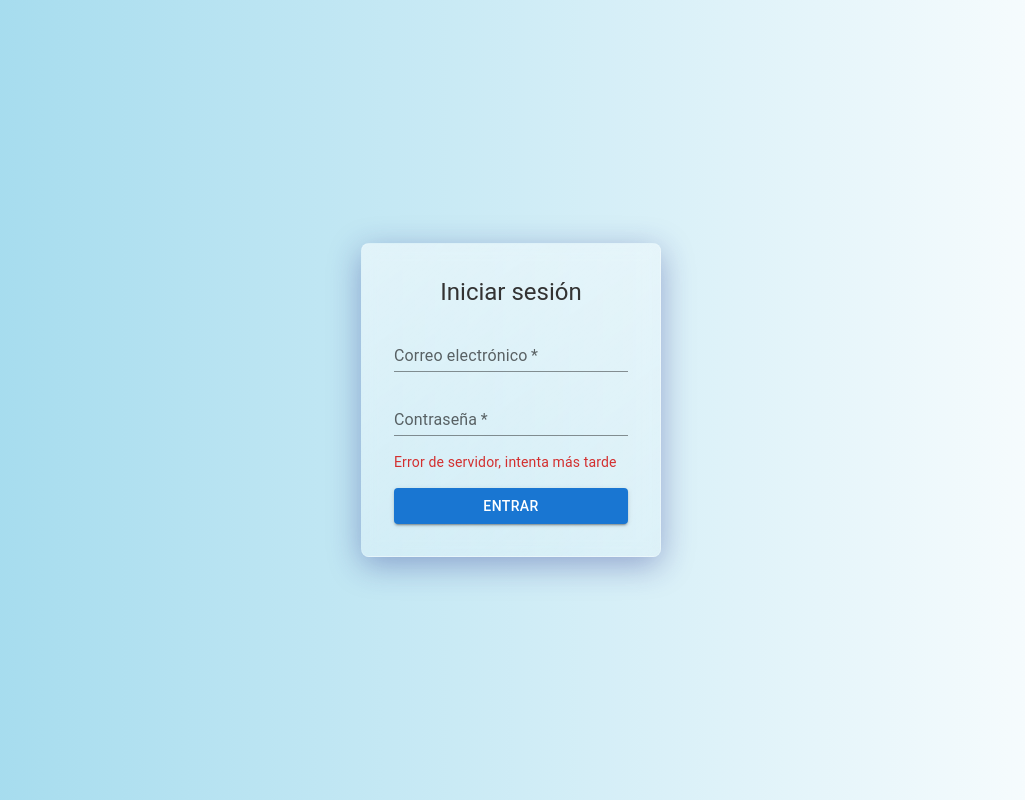
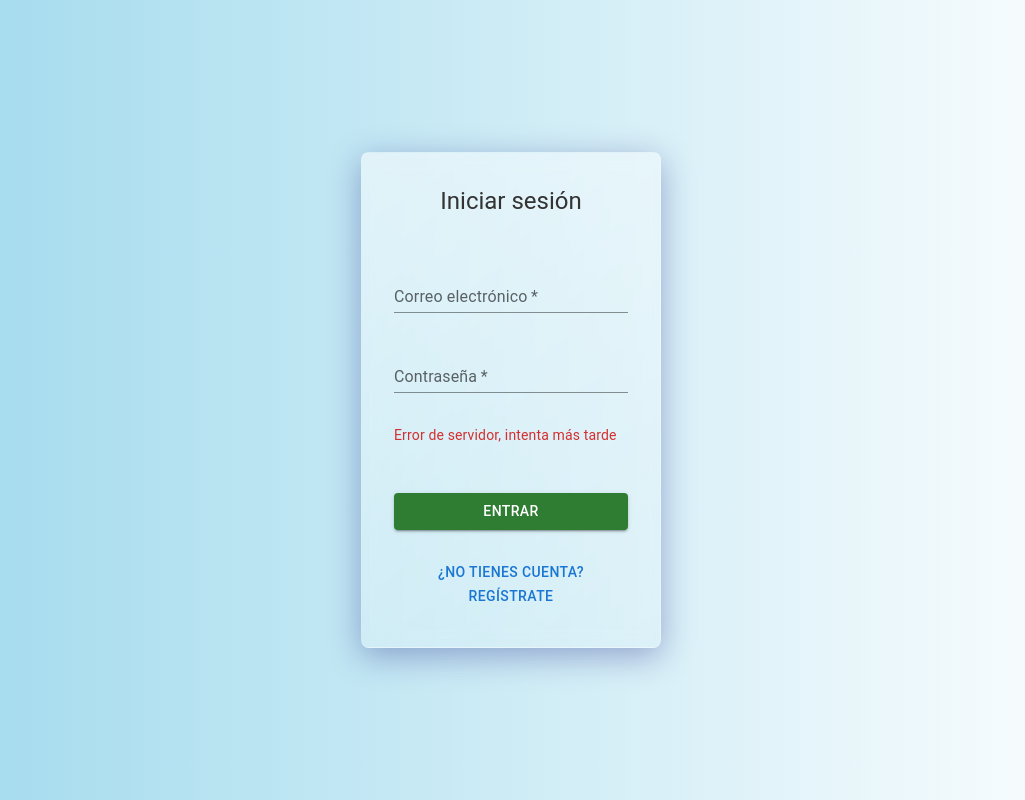
Before and after one commit to ByteCscript/FrontEnd_IA_Proyect, a React (Create React App) app: page /login in a window 1280 px wide. Both pictures are taken after a click on the button "ENTRAR". Shown: the whole page, without its empty margins (129-1154 px from the left). Built offline with nearby package versions, Linux system fonts and the light colour scheme; no server answers.

Commit message:
envio de la informacion del usuairo al dashboard se envia el nombre mapeado de get users para que se vea en el board
- Se adiciona logica front inicial para registrar un usuario nuevo

```diff
--- a/src/api/ApiService.js
+++ b/src/api/ApiService.js
@@ -48,5 +48,21 @@ export async function getReports() {
   const response = await ApiService.get('/reports');
   return response.data;
 }
+/**
+ * GET /users
+ * Listar usuarios con roles => list[UserOut]
+ */
+export async function getUsers() {
+  const response = await ApiService.get('/users');
+  return response.data;
+}
+
+export async function createUser({ email, password, name }) {
+  const payload = { email, password, name, roles: [1] };
+  const response = await ApiService.post('/crear-usuarios', payload);
+  return response.data;
+}
+
+
 
 export default ApiService;
--- a/src/contexts/AuthContext.js
+++ b/src/contexts/AuthContext.js
@@ -1,32 +1,56 @@
 // src/contexts/AuthContext.jsx
 import React, { createContext, useState, useEffect } from "react";
 import AuthService from "../api/auth";
+import { getUsers } from "../api/ApiService";
 
 export const AuthContext = createContext();
 
 export function AuthProvider({ children }) {
   const [token, setToken] = useState(null);
+  const [user, setUser] = useState(null);
   const [loading, setLoading] = useState(true);
 
   useEffect(() => {
     const t = localStorage.getItem("access_token");
-    if (t) setToken(t);
+    const emailStored = localStorage.getItem("user_email");
+    if (t && emailStored) {
+      setToken(t);
+      // recuperar nombre si lo teníamos guardado
+      setUser({ email: emailStored, name: localStorage.getItem("user_name") });
+    }
     setLoading(false);
   }, []);
 
-  // ----- Asegúrate de esta firma: recibe un objeto {email,password} -----
   const signIn = async ({ email, password }) => {
+    // 1. Realizar login y obtener token
     const accessToken = await AuthService.login({ email, password });
     setToken(accessToken);
+    localStorage.setItem("access_token", accessToken);
+
+    // 2. Obtener lista de usuarios y buscar el que coincide
+    const users = await getUsers();
+    const matched = users.find((u) => u.email === email);
+    const name = matched?.name || email;
+
+    // 3. Guardar y establecer user
+    setUser({ email, name });
+    localStorage.setItem("user_email", email);
+    localStorage.setItem("user_name", name);
+
+    return accessToken;
   };
 
   const signOut = () => {
     AuthService.logout();
     setToken(null);
+    setUser(null);
+    localStorage.removeItem("access_token");
+    localStorage.removeItem("user_email");
+    localStorage.removeItem("user_name");
   };
 
   return (
-    <AuthContext.Provider value={{ token, loading, signIn, signOut }}>
+    <AuthContext.Provider value={{ user, token, loading, signIn, signOut }}>
       {children}
     </AuthContext.Provider>
   );
--- a/src/pages/DashboardPage/DashboardPage.js
+++ b/src/pages/DashboardPage/DashboardPage.js
@@ -68,13 +68,9 @@ export default function DashboardPage() {
             >
               <Avatar {...stringAvatar(name)} />
               <Typography
-                sx={{
-                  color: "#fff",
-                  fontWeight: 500,
-                  marginLeft: "1rem",
-                }}
+                sx={{ color: "#fff", fontWeight: 500, marginLeft: "1rem" }}
               >
-                HOLA MUNDO
+                {user?.name || "HOLA MUNDO"}
               </Typography>
             </AccordionSummary>
 
--- a/src/pages/LoginPage/LoginPage.js
+++ b/src/pages/LoginPage/LoginPage.js
@@ -3,11 +3,14 @@ import React, { useState } from "react";
 import { TextField, Button, Typography } from "@mui/material";
 import { useNavigate } from "react-router-dom";
 import { useAuth } from "../../hooks/useAuth";
+import { createUser } from "../../api/ApiService";
 import styles from "./LoginPage.module.css";
 
 export default function LoginPage() {
+  const [mode, setMode] = useState("login"); // "login" o "register"
   const [email, setEmail] = useState("");
   const [password, setPassword] = useState("");
+  const [name, setName] = useState("");
   const [error, setError] = useState(null);
   const navigate = useNavigate();
   const { signIn } = useAuth();
@@ -16,15 +19,27 @@ export default function LoginPage() {
     e.preventDefault();
     setError(null);
     try {
+      if (mode === "login") {
         await signIn({ email, password });
         navigate("/dashboard");
+      } else {
+        // registro
+        await createUser({ email, password, name });
+        // tras registrar, cambiar al modo login
+        setMode("login");
+        setError("Usuario creado, por favor inicia sesión");
+      }
     } catch (err) {
+      if (mode === "login") {
         if (err.message === "Unauthorized") {
           setError("Credenciales inválidas");
         } else if (err.message === "Validation error") {
           setError("Revisa tu email o contraseña");
         } else {
           setError("Error de servidor, intenta más tarde");
+        }
+      } else {
+        setError(err.message || "Error al registrar usuario");
       }
     }
   };
@@ -33,8 +48,22 @@ export default function LoginPage() {
     <div className={styles.loginWrapper}>
       <div className={styles.loginBox}>
         <Typography variant="h5" align="center">
-          Iniciar sesión
+          {mode === "login" ? "Iniciar sesión" : "Registrar usuario"}
         </Typography>
+
+        {mode === "register" && (
+          <TextField
+            id="name"
+            label="Nombre completo"
+            variant="standard"
+            type="text"
+            value={name}
+            onChange={(e) => setName(e.target.value)}
+            required
+            fullWidth
+            sx={{ mt: 2 }}
+          />
+        )}
 
         <TextField
           id="email"
@@ -45,6 +74,7 @@ export default function LoginPage() {
           onChange={(e) => setEmail(e.target.value)}
           required
           fullWidth
+          sx={{ mt: mode === "register" ? 2 : 4 }}
         />
 
         <TextField
@@ -56,16 +86,34 @@ export default function LoginPage() {
           onChange={(e) => setPassword(e.target.value)}
           required
           fullWidth
+          sx={{ mt: 2 }}
         />
 
         {error && (
-          <Typography color="error" variant="body2">
+          <Typography color="error" variant="body2" sx={{ mt: 2 }}>
             {error}
           </Typography>
         )}
 
-        <Button type="submit" variant="contained" onClick={handleSubmit}>
-          Entrar
+        <Button
+          type="submit"
+          variant="contained"
+          color="success"
+          onClick={handleSubmit}
+          sx={{ mt: 4 }}
+        >
+          {mode === "login" ? "Entrar" : "Crear cuenta"}
+        </Button>
+
+        <Button
+          variant="text"
+          onClick={() => {
+            setMode(mode === "login" ? "register" : "login");
+            setError(null);
+          }}
+          sx={{ mt: 1 }}
+        >
+          {mode === "login" ? "¿No tienes cuenta? Regístrate" : "¿Ya tienes cuenta? Inicia sesión"}
         </Button>
       </div>
     </div>
```
Lines whose indentation alone changed are shown as unchanged.
